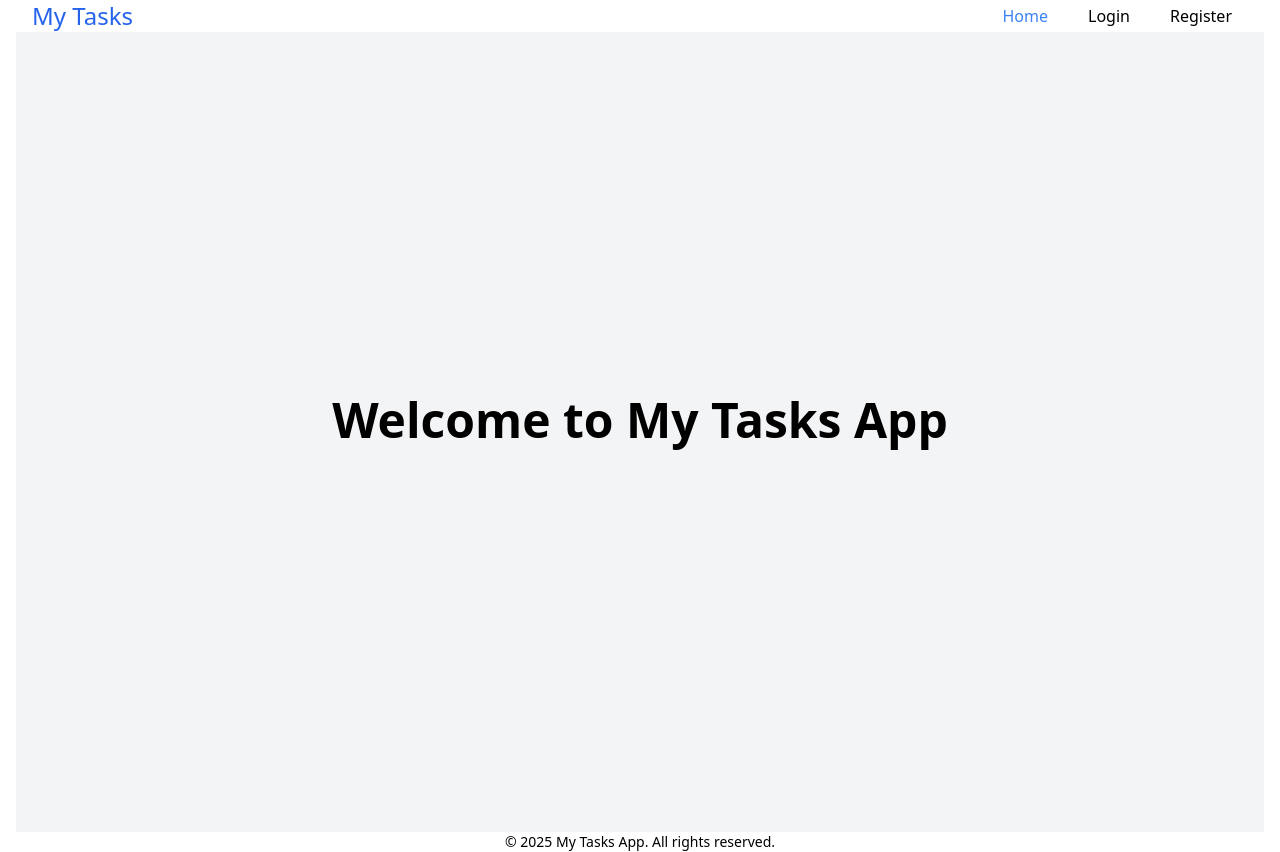
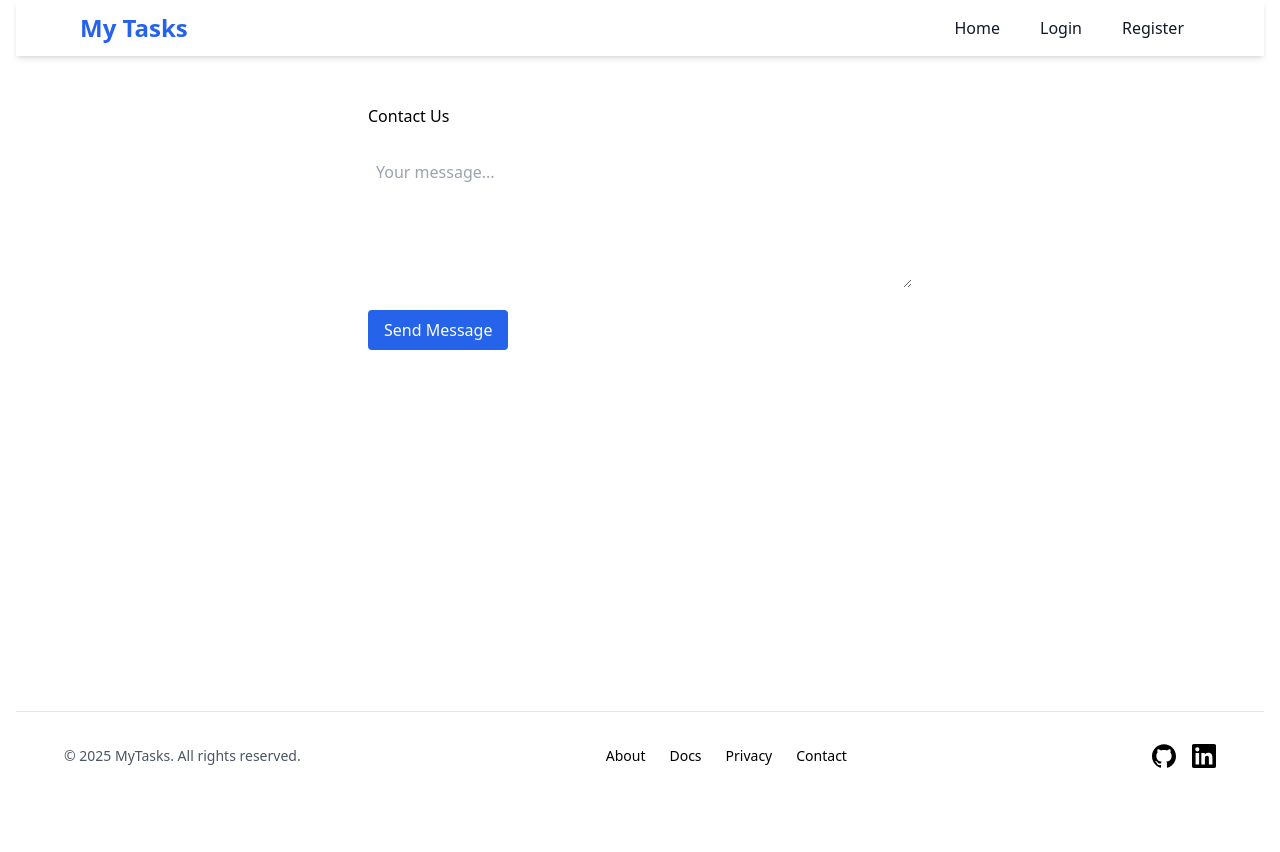
Before and after one commit to Bonjarva/Personal-Projects, a React (Vite) app in the folder Test Project/my-frontend/: page /contact in a window 1280 px wide. Before the commit this address led to /. After the commit the page ends 800 px from the top, so only its background shows below. Built offline with nearby package versions, Linux system fonts and the light colour scheme; no server answers.

Commit message:
feat: scaffold About, Docs, Privacy, and Contact pages and update routing

```diff
--- a/Test Project/my-frontend/package.json
+++ b/Test Project/my-frontend/package.json
@@ -10,8 +10,10 @@
     "preview": "vite preview"
   },
   "dependencies": {
+    "lucide-react": "^0.503.0",
     "react": "^19.0.0",
     "react-dom": "^19.0.0",
+    "react-icons": "^5.5.0",
     "react-router-dom": "^7.5.1"
   },
   "devDependencies": {
--- a/Test Project/my-frontend/src/App.tsx
+++ b/Test Project/my-frontend/src/App.tsx
@@ -13,6 +13,10 @@ import HomePage from "./pages/HomePage";
 import LoginPage from "./pages/LoginPage";
 import RegisterPage from "./pages/RegisterPage";
 import TasksPage from "./pages/TasksPage";
+import AboutPage from "./pages/AboutPage";
+import DocsPage from "./pages/DocsPage";
+import PrivacyPage from "./pages/PrivacyPage";
+import ContactPage from "./pages/ContactPage";
 
 // ─────────────────────────────────────────────────────────────────────────────
 // Constants & Config
@@ -64,6 +68,10 @@ const App: React.FC = () => {
       <main className="flex-grow">
         <Routes>
           <Route path="/" element={<HomePage />} />
+          <Route path="/about" element={<AboutPage />} />
+          <Route path="/docs" element={<DocsPage />} />
+          <Route path="/privacy" element={<PrivacyPage />} />
+          <Route path="/contact" element={<ContactPage />} />
           <Route path="/login" element={<LoginPage onLogin={handleLogin} />} />
           <Route
             path="/register"
--- a/Test Project/my-frontend/src/components/Footer.tsx
+++ b/Test Project/my-frontend/src/components/Footer.tsx
@@ -1,8 +1,54 @@
+import { SiGithub, SiLinkedin } from "react-icons/si";
+
 export default function Footer() {
   return (
-    <footer className="bg-white shadow-inner mt-auto">
-      <div className="max-w-6xl mx-auto px-4 py-4 text-center text-sm text-gray-600">
-        © {new Date().getFullYear()} My Tasks App. All rights reserved.
+    <footer className="mt-12 border-t border-gray-200 bg-white px-4 py-8 dark:border-gray-700 dark:bg-gray-900">
+      <div className="mx-auto max-w-6xl space-y-6 text-center md:flex md:items-center md:justify-between md:space-y-0">
+        {/* Left: Copyright */}
+        <div className="text-sm text-gray-600 dark:text-gray-400">
+          © {new Date().getFullYear()} MyTasks. All rights reserved.
+        </div>
+
+        {/* Center: Nav links */}
+        <nav className="flex flex-wrap justify-center gap-x-6 gap-y-2 text-sm">
+          {["About", "Docs", "Privacy", "Contact"].map((label) => (
+            <a
+              key={label}
+              href={`/${label.toLowerCase()}`}
+              className="transition-colors hover:text-blue-600 dark:hover:text-blue-400"
+            >
+              {label}
+            </a>
+          ))}
+        </nav>
+
+        {/* Right: Social Icons */}
+        <div className="flex justify-center gap-4">
+          <a
+            href="https://github.com/Bonjarva"
+            target="_blank"
+            rel="noopener noreferrer"
+            aria-label="GitHub"
+            className="group"
+          >
+            <SiGithub
+              size={24}
+              className="transition-colors group-hover:text-gray-800 dark:group-hover:text-white"
+            />
+          </a>
+          <a
+            href="https://linkedin.com/in/jaydin-mcmullan"
+            target="_blank"
+            rel="noopener noreferrer"
+            aria-label="LinkedIn"
+            className="group"
+          >
+            <SiLinkedin
+              size={24}
+              className="transition-colors group-hover:text-blue-700 dark:group-hover:text-blue-300"
+            />
+          </a>
+        </div>
       </div>
     </footer>
   );
--- a/Test Project/my-frontend/src/components/NavBar.tsx
+++ b/Test Project/my-frontend/src/components/NavBar.tsx
@@ -10,7 +10,7 @@ export default function NavBar({ token, onLogout }: NavBarProps) {
   const linkClasses = (isActive: boolean) =>
     `px-4 py-2 rounded transition-colors ${
       isActive
-        ? "bg-blue-700 text-blue-500"
+        ? "bg-blue-700 text-white"
         : "bg-transparent text-gray-900 hover:bg-gray-100"
     }`;
 
--- /dev/null
+++ b/Test Project/my-frontend/src/pages/AboutPage.tsx
@@ -0,0 +1,24 @@
+export default function AboutPage() {
+  return (
+    <div className="prose mx-auto py-12 px-4">
+      <h1>About MyTasks</h1>
+      <p>
+        MyTasks is a simple, secure task-management app built with React,
+        TypeScript, Tailwind CSS, and an ASP.NET Core back end. Our goal is to
+        help you stay organized and boost productivity.
+      </p>
+      <p>
+        This project is open-source on{" "}
+        <a
+          href="https://github.com/Bonjarva/Personal-Projects"
+          target="_blank"
+          rel="noopener noreferrer"
+          className="text-blue-600 hover:underline"
+        >
+          GitHub
+        </a>
+        .
+      </p>
+    </div>
+  );
+}
--- /dev/null
+++ b/Test Project/my-frontend/src/pages/ContactPage.tsx
@@ -0,0 +1,41 @@
+import React, { useState } from "react";
+
+export default function ContactPage() {
+  const [message, setMessage] = useState("");
+  const [sent, setSent] = useState(false);
+
+  const handleSubmit = (e: React.FormEvent) => {
+    e.preventDefault();
+    // TODO: wire this up to your contact API or email service
+    setSent(true);
+  };
+
+  return (
+    <div className="mx-auto max-w-xl py-12 px-4">
+      <h1 className="prose">Contact Us</h1>
+
+      {!sent ? (
+        <form onSubmit={handleSubmit} className="mt-6 space-y-4">
+          <textarea
+            value={message}
+            onChange={(e) => setMessage(e.target.value)}
+            placeholder="Your message..."
+            required
+            className="w-full rounded border-gray-300 p-2 focus:border-blue-500 focus:ring"
+            rows={5}
+          />
+          <button
+            type="submit"
+            className="rounded bg-blue-600 px-4 py-2 text-white transition hover:bg-blue-700"
+          >
+            Send Message
+          </button>
+        </form>
+      ) : (
+        <p className="mt-6 text-green-600">
+          Thanks for reaching out—we’ll be in touch!
+        </p>
+      )}
+    </div>
+  );
+}
--- /dev/null
+++ b/Test Project/my-frontend/src/pages/DocsPage.tsx
@@ -0,0 +1,29 @@
+export default function DocsPage() {
+  return (
+    <div className="prose mx-auto py-12 px-4">
+      <h1>Documentation</h1>
+      <p>Welcome to the API & usage guide. Below you’ll find:</p>
+      <ul>
+        <li>
+          <strong>API Endpoints</strong> – how to authenticate and CRUD tasks.
+        </li>
+        <li>
+          <strong>Front-end Usage</strong> – component overview & props.
+        </li>
+        <li>
+          <strong>Deployment</strong> – getting it running in production.
+        </li>
+      </ul>
+
+      <h2>Authentication</h2>
+      <pre className="bg-gray-100 p-4 rounded">
+        <code>
+          POST /api/auth/register {"{ username, password }"}
+          POST /api/auth/login {"{ username, password }"}
+        </code>
+      </pre>
+
+      {/* Extend with more docs as you go */}
+    </div>
+  );
+}
--- /dev/null
+++ b/Test Project/my-frontend/src/pages/PrivacyPage.tsx
@@ -0,0 +1,20 @@
+export default function PrivacyPage() {
+  return (
+    <div className="prose mx-auto py-12 px-4">
+      <h1>Privacy Policy</h1>
+      <p>
+        Your data is yours. We only store what’s needed to provide the
+        task-management service:
+      </p>
+      <ul>
+        <li>Email (for login)</li>
+        <li>Task content</li>
+        <li>Authentication tokens (securely hashed/stored)</li>
+      </ul>
+      <p>
+        We do not share your information with any third parties. Full details
+        will be added soon.
+      </p>
+    </div>
+  );
+}
--- a/Test Project/my-frontend/tailwind.config.js
+++ b/Test Project/my-frontend/tailwind.config.js
@@ -1,7 +1,10 @@
 /** @type {import('tailwindcss').Config} */
 module.exports = {
-  content: ["./src/pages/**/*.{js,ts,jsx,tsx}"],
-  darkMode: "media", // or 'class' if you prefer manual toggling
+  content: [
+    "./index.html", // if you use any classes in your HTML template
+    "./src/**/*.{js,ts,jsx,tsx}", // scan all of src for Tailwind classes
+  ],
+  darkMode: "media", // or 'class'
   theme: {
     extend: {
       fontFamily: {
```
Also changed, not shown: 1 other file (tests, documents, lock files or other folders).
